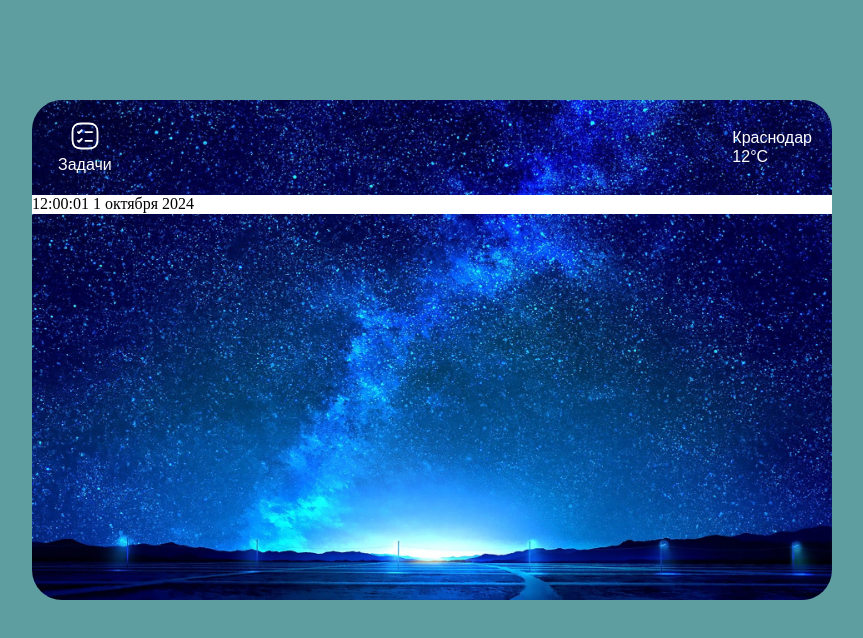
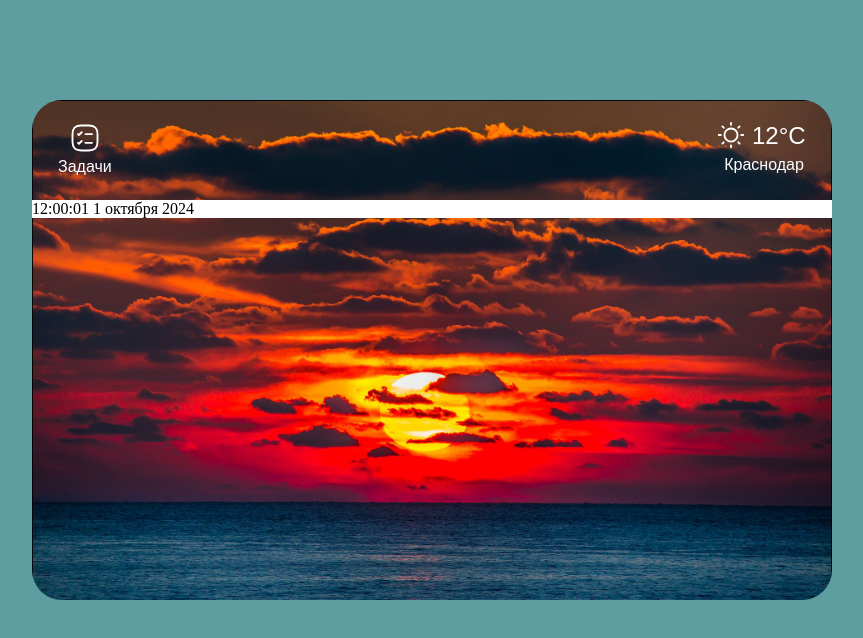
Before and after one commit to n1kkru/momentum, a website built with webpack: page src/index.html in a window 1280 px wide. Shown: the whole page, without its empty margins (208-1071 px from the left). Built offline with nearby package versions, Linux system fonts and the light colour scheme.

Commit message:
add: weather info

```diff
--- a/src/index.html
+++ b/src/index.html
@@ -18,10 +18,10 @@
             <div class="nav__element-icon icon_tasks"></div>
             <p class="nav__element-text">Задачи</p>
           </button>
-          <div class="nav__element">
+          <div class="nav__element weather">
+            <div class="nav__element-icon icon_weather"></div>
+            <div class="nav__element-temperature">12°C</div>
             <p class="nav__element-text city">Краснодар</p>
-            <div class="nav__element-temperature">12°C</div>
-            <div class="nav__element-icon icon_weather"></div>
           </div>
         </nav>
       </header>
--- a/src/styles/header.css
+++ b/src/styles/header.css
@@ -1,16 +1,16 @@
 .nav {
+  display: flex;
+  justify-content: space-between;
+  align-items: center;
+  padding: 20px;
+  color: #fff;
   background-color: inherit;
-  color: #fff;
-  padding: 20px;
-  display: flex;
-  align-items: center;
-  justify-content: space-between;
 }
 
 .nav__element {
-  font-size: 16px;
   color: #fff;
   font-family: sans-serif;
+  font-size: 16px;
 }
 
 .tasks {
@@ -18,14 +18,42 @@
   flex-direction: column;
   align-items: center;
   gap: 5px;
+  border: none;
   background-color: unset;
-  border: none;
   cursor: pointer;
 }
 
-.icon_tasks {
-  color: #fff;
+.nav__element-icon {
   width: 30px;
   height: 30px;
+  color: #fff;
+}
+
+.icon_tasks {
   background-image: url(../../images/task.svg);
 }
+
+.weather {
+  display: grid;
+  grid-template-columns: 1fr 2fr;
+  grid-template-rows: 1fr 1fr;
+  gap: 0px 6px;
+  grid-template-areas:
+      ". ."
+      "city city";
+  align-items: end;
+}
+
+.nav__element-temperature {
+  font-size: 24px;
+}
+
+.city {
+  align-self: center;
+  justify-self: center;
+  grid-area: city;
+}
+
+.icon_weather {
+  background-image: url(../../images/sunny.svg);
+}
--- a/src/styles/page.css
+++ b/src/styles/page.css
@@ -9,7 +9,7 @@
   min-height: 500px;
   max-width: 800px;
   border-radius: 30px;
-  background-image: url(../../images/01.jpg);
+  background-image: url(../../images/04.jpg);
   background-repeat: no-repeat;
   background-size: cover;
 }
```
Also changed, not shown: images/cloudy.svg (added), images/rainy.svg (added), images/snowy.svg (added), images/sunny.svg (added).
